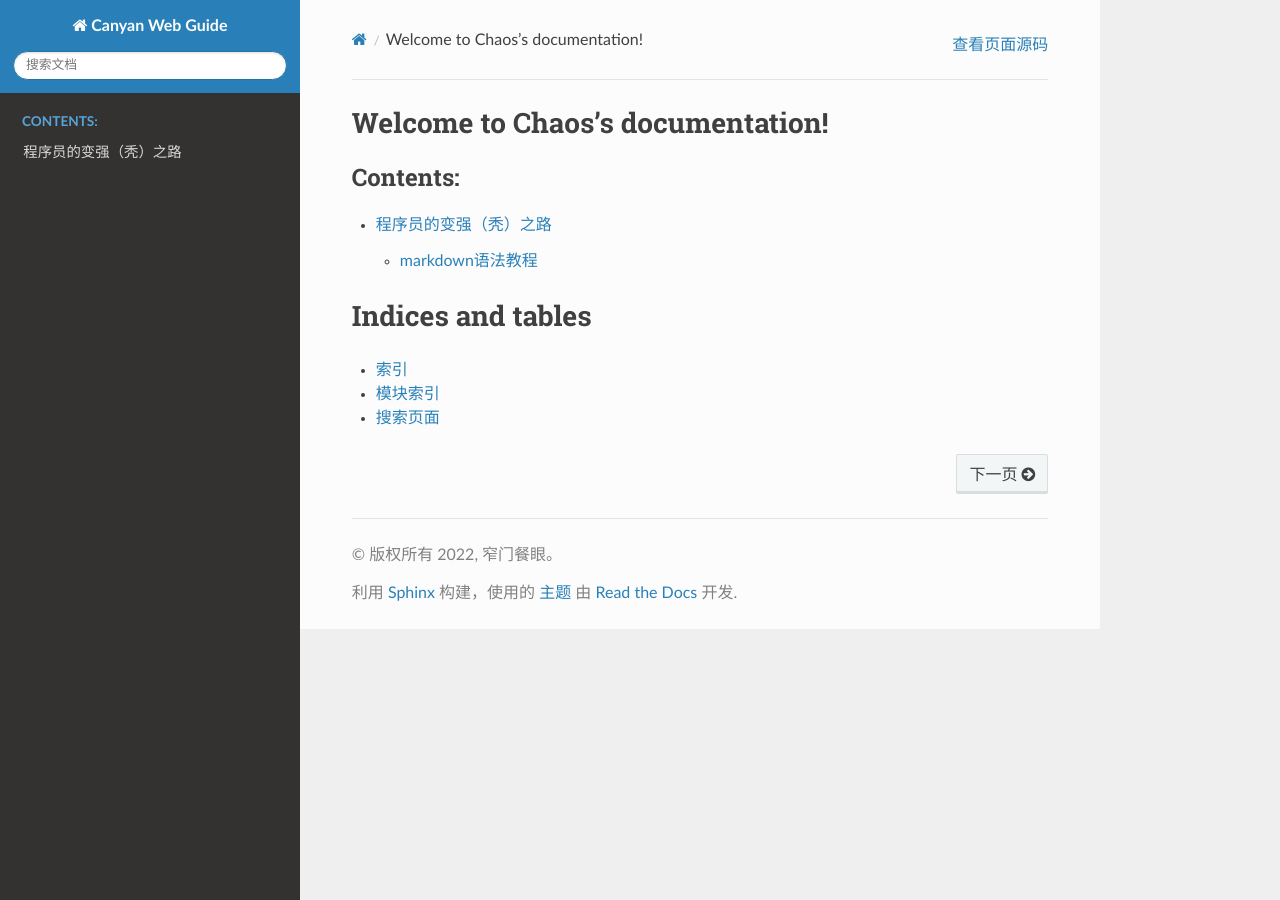
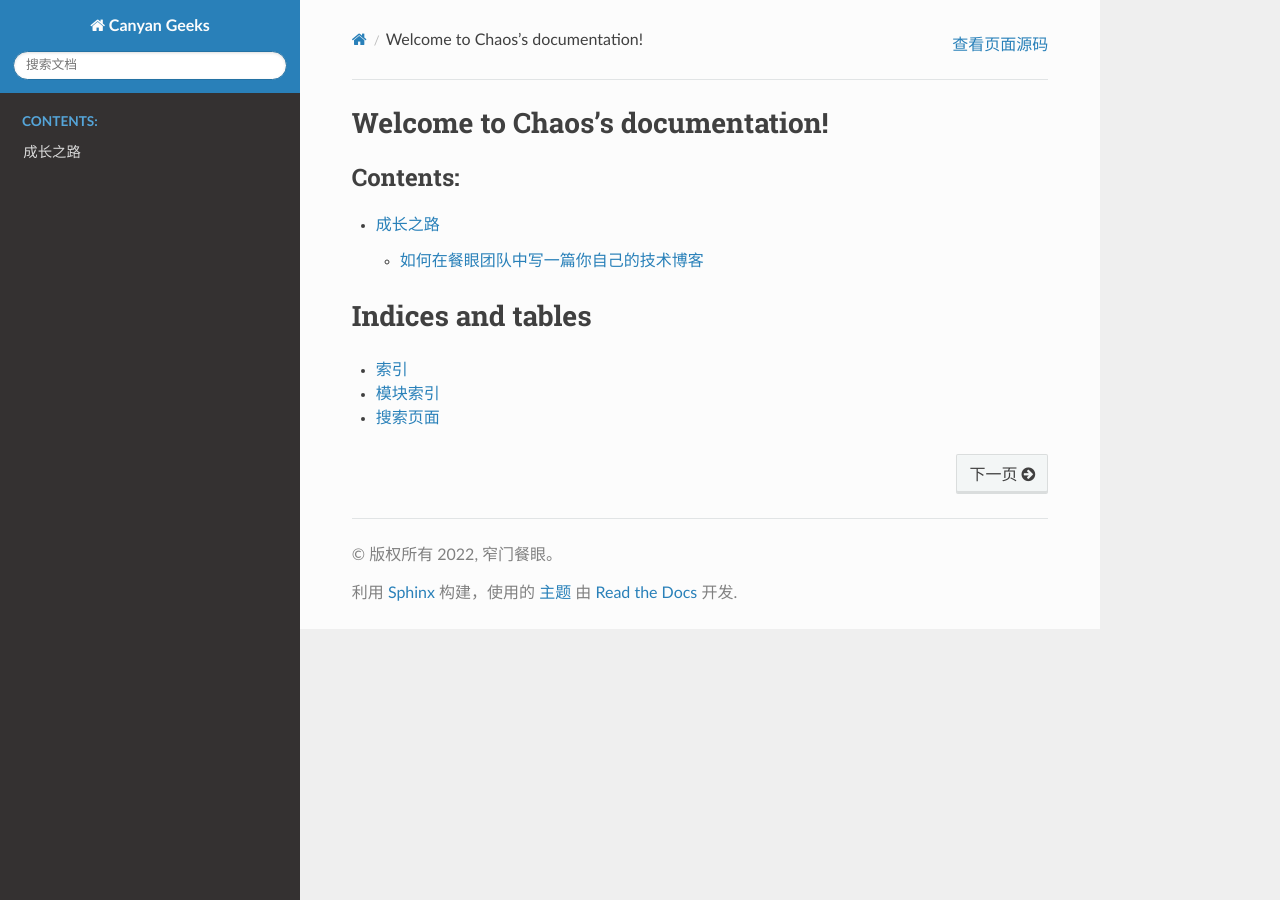
Before and after one commit to yycang/Chaos, a Sphinx documentation site: the page built from source/index.rst, in a window 1280 px wide. Built offline with Sphinx 7.4.7 and the Read the Docs theme 2.0.0, drawn with Linux system fonts in a browser that asks for light colours; some of the changed lines change nothing that is shown.

Commit message:
feat: 测试

````diff
--- a/source/conf.py
+++ b/source/conf.py
@@ -6,7 +6,7 @@
 # -- Project information -----------------------------------------------------
 # https://www.sphinx-doc.org/en/master/usage/configuration.html#project-information
 
-project = 'Canyan Web Guide'
+project = 'Canyan Geeks'
 copyright = '2022, 窄门餐眼'
 author = '窄门餐眼技术团队'
 release = 'v1'
--- a/source/growth/index.rst
+++ b/source/growth/index.rst
@@ -1,7 +1,7 @@
-程序员的变强（秃）之路
+成长之路
 ===========
 
  .. toctree::
     :maxdepth: 2
 
-    makedown/contents
+    start/contents
--- a/source/growth/makedown/contents.md
+++ /dev/null
@@ -1,3 +0,0 @@
-# markdown语法教程
-
-Todo
--- /dev/null
+++ b/source/growth/start/contents.md
@@ -0,0 +1,53 @@
+# 如何在餐眼团队中写一篇你自己的技术博客
+
+
+### 1. 安装项目
+
+首先从github上clone项目
+```
+git clone git@github.com:kaoputou/Chaos.git
+```
+因为这是kaoputou唯一的公有项目，所以不用邀请成贡献者
+
+> 此项目使用的`Sphinx`，一种文档工具，可以轻松写出清晰且优美的文档，是python项目首选的文档工具，想了解的可参考
+> [Sphinx使用手册](https://zh-sphinx-doc.readthedocs.io/en/latest/index.html)
+
+
+### 2. 环境搭建
+
+启动项目前，本地需要安装python3，mac中可以用`brew install python3`安装即可
+
+接下来使用`python3 -m venv venv`创建一个独立的python运行环境，`source venv/bin/activate`来进入该环境
+
+下面正常安装Sphinx所使用到的依赖，依赖都存放在requirements.txt中，直接运行
+```
+pip3 install -r requirements.txt
+```
+
+当依赖安装完成后，准备工作就完成了，可以新开启一个分支来写东西了。
+
+
+### 3. 启动项目
+
+使用刚刚已经安装过的`sphinx-autobuild`工具启动服务
+
+```
+ sphinx-autobuild source build/html
+```
+
+整个项目的目录结构在`source/index.rst`文件中，在第9行的`.. toctree::`声明了一个树状结构，下面的`growth/index`路径信息就对应着文件夹`growth`里面的`index.rst`文件，在这个文件里可以继续声明树状目录。
+
+所以你想要写一篇文章又想新建一个主题，就可以在项目中新建文件并在`source/index.rst`中声明即可。
+
+如果你想在对应主题中写，那就在该主题文件夹中新建文件，并在此文件夹中的`index.rst`中声明路径就行了。
+
+
+### 4. 开始创作
+
+你可以用`reST`语法来写文章，当然你也可以用`markdown`语法来写，无论你是哪种程序员，markdown都是你应该掌握的技能，它用途广泛，在任意一个文档平台都获得了支持，而且它也不难掌握。
+
+[reST的语法介绍](https://zh-sphinx-doc.readthedocs.io/en/latest/rest.html)
+
+[markdown语法介绍](https://www.markdown.xyz/basic-syntax/)
+
+![logo](../../media/cylogo.png)
````
Also changed, not shown: source/media/cylogo.png (added).
